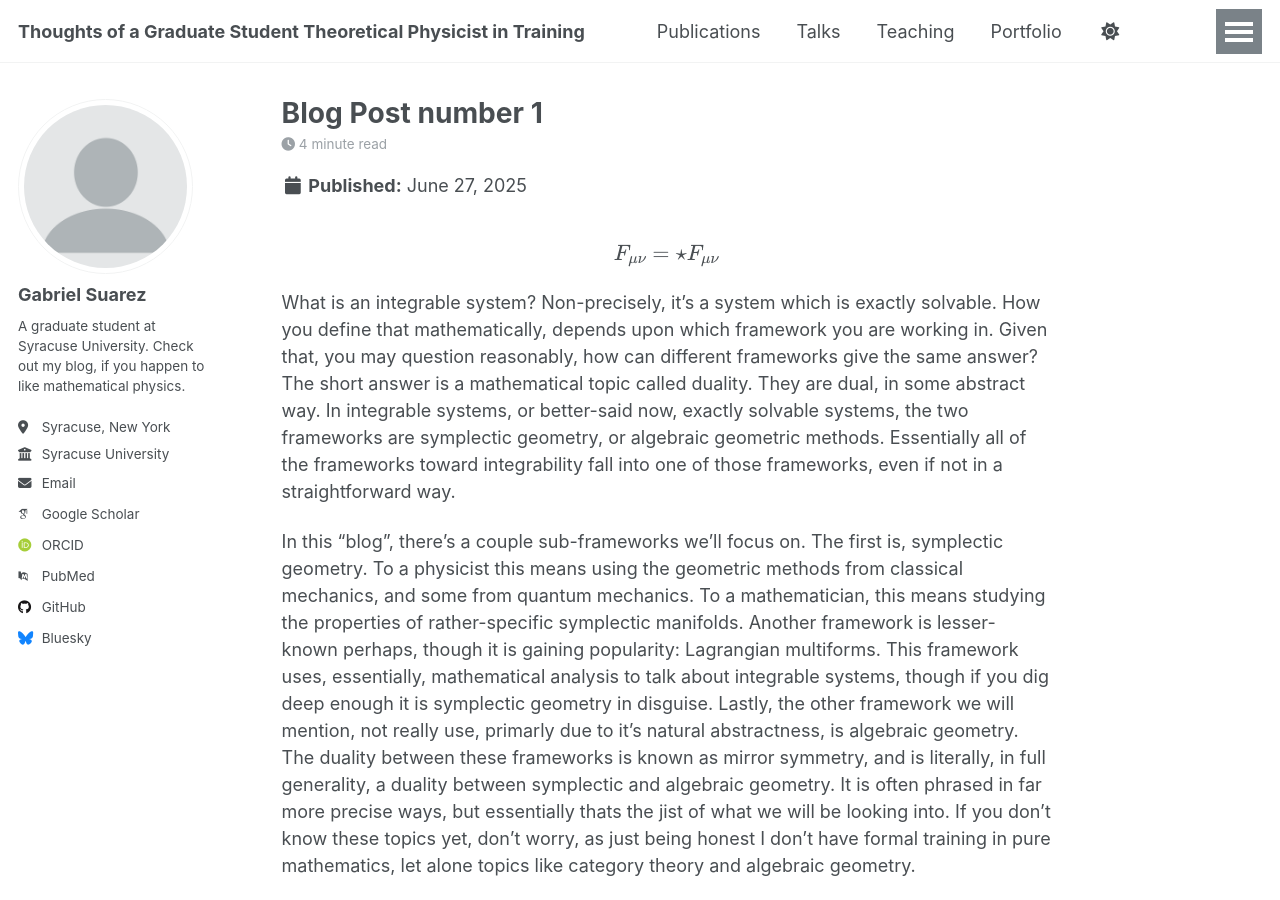
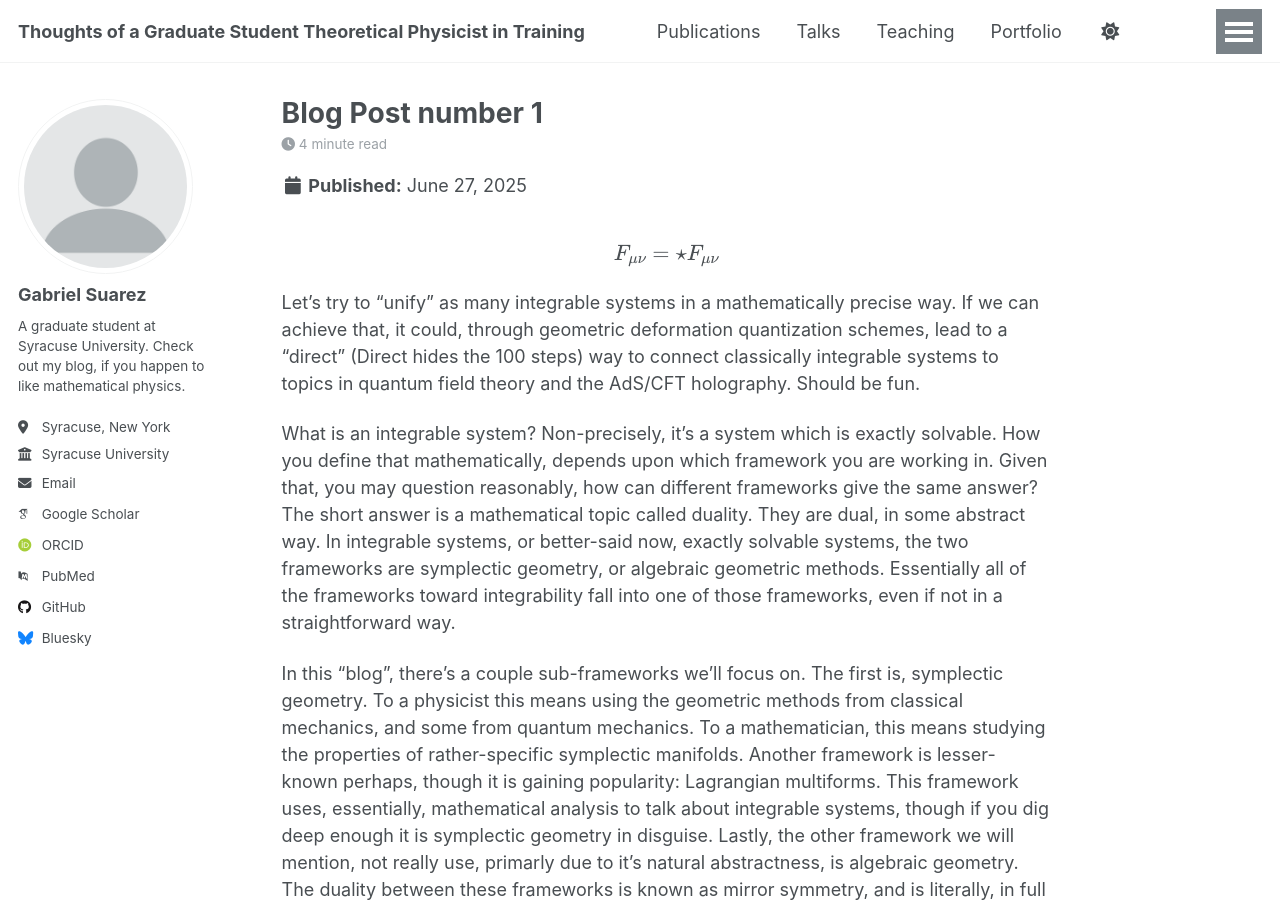
Before and after one commit to marfmarfalot/marfmarfalot.github.io, a Jekyll site: the page built from _posts/2012-08-14-blog-post-1.md, in a window 1280 px wide and 900 px high. Built offline with Jekyll 4.4.1, drawn with Linux system fonts in a browser that asks for light colours; some web fonts are replaced.

Commit message:
Update 2012-08-14-blog-post-1.md

```diff
--- a/_posts/2012-08-14-blog-post-1.md
+++ b/_posts/2012-08-14-blog-post-1.md
@@ -14,6 +14,8 @@ tags:
 ---
 $$ F_{\mu \nu}=\star F_{\mu \nu} $$
 
+Let's try to "unify" as many integrable systems in a mathematically precise way. If we can achieve that, it could, through geometric deformation quantization schemes, lead to a "direct" (Direct hides the 100 steps) way to connect classically integrable systems to topics in quantum field theory and the AdS/CFT holography. Should be fun.
+
 What is an integrable system? Non-precisely, it's a system which is exactly solvable. How you define that mathematically, depends upon which framework you are working in. Given that, you may question reasonably, how can different frameworks give the same answer? The short answer is a mathematical topic called duality. They are dual, in some abstract way. In integrable systems, or better-said now, exactly solvable systems, the two frameworks are symplectic geometry, or algebraic geometric methods. Essentially all of the frameworks toward integrability fall into one of those frameworks, even if not in a straightforward way.
 
 In this "blog", there's a couple sub-frameworks we'll focus on. The first is, symplectic geometry. To a physicist this means using the geometric methods from classical mechanics, and some from quantum mechanics. To a mathematician, this means studying the properties of rather-specific symplectic manifolds. Another framework is lesser-known perhaps, though it is gaining popularity: Lagrangian multiforms. This framework uses, essentially, mathematical analysis to talk about integrable systems, though if you dig deep enough it is symplectic geometry in disguise. Lastly, the other framework we will mention, not really use, primarly due to it's natural abstractness, is algebraic geometry. The duality between these frameworks is known as mirror symmetry, and is literally, in full generality, a duality between symplectic and algebraic geometry. It is often phrased in far more precise ways, but essentially thats the jist of what we will be looking into. If you don't know these topics yet, don't worry, as just being honest I don't have formal training in pure mathematics, let alone topics like category theory and algebraic geometry.
@@ -24,6 +26,10 @@ Okay enough talking about what we will use to talk about what we will do, here's
 
 If that sounds interesting to you, please read on. If not, that is understandable. I hope you may find the other blog posts to your interest. Not all of them are this mathematical physics-y.
 
+
+
+
+
 Headings are cool
 ======
 
```
